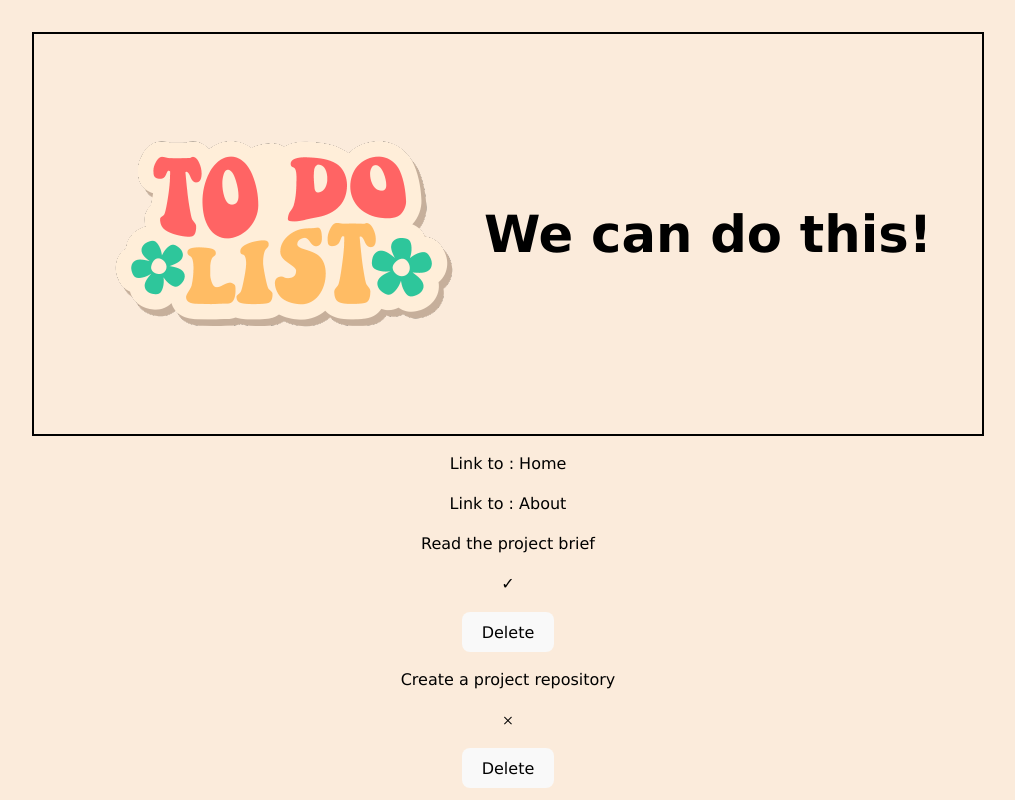
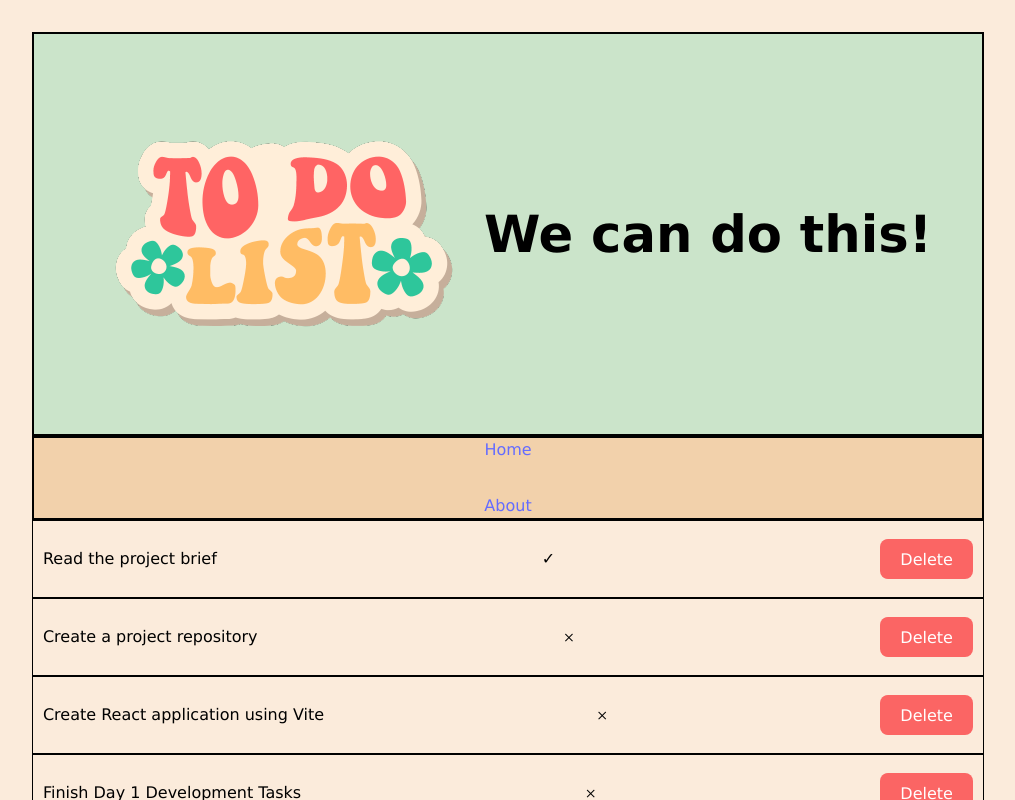
Before and after one commit to Paulinecvt/project-react, a React (Vite) app in the folder vite-project/: page / in a window 1280 px wide. Shown: the top 800 px of the page, without its empty margins (132-1147 px from the left). Built offline with nearby package versions, Linux system fonts and the light colour scheme.

Commit message:
added ClassNames, connected CSS to these

```diff
--- a/vite-project/src/App.css
+++ b/vite-project/src/App.css
@@ -12,9 +12,18 @@ body {
   text-align: center;
 }
 
-.ListDisplay {
-  background-color: aqua;
-  border: 2px solid black;
+.listDisplayed {
+  display: flex;
+  flex-direction: row;
+  align-items: center;
+  justify-content: space-between;
+  border: 1px solid black;
+  padding: 10px;
+}
+
+.listDisplayed button {
+  background-color: #fb6564;
+  color: white;
 }
 
 
@@ -28,22 +37,27 @@ body {
   display:flex;
   align-items: center;
   justify-content: space-between;
-  background-color: #fbebdb;
+  background-color: #cbe4ca;
   border: 2px solid black;
   padding: 0 50px;
+  height: ;
+  width: auto;
 }
 
 .Footer {
   display:flex;
-  background-color: #fbebdb;
+  align-items: center;
+  background-color: #30c49d;
   border: 2px solid black;
 }
 
 .Sidebar {
   display:flex;
+  flex-direction: column;
   align-items: center;
   justify-content: space-between;
-  background-color: #fbebdb;
+
+  background-color: #f2d1ab;
   border: 2px solid black;
 }
 
--- a/vite-project/src/components/Footer.jsx
+++ b/vite-project/src/components/Footer.jsx
@@ -1,6 +1,8 @@
-function Footer (props){
+function Footer(props) {
     return (
-    <a href="https://github.com/Paulinecvt/project-react">Github Repo</a>
+        <div className="Footer">
+            <a href="https://github.com/Paulinecvt/project-react">Github Repo</a>
+        </div>
     );
 }
 
--- a/vite-project/src/components/Sidebar.jsx
+++ b/vite-project/src/components/Sidebar.jsx
@@ -2,12 +2,12 @@ import React from "react"
 
 function Sidebar() {
     return (
-        <div>
-           <p>Link to : Home</p>
-           <p>Link to : About</p>
+        <div className="Sidebar">
+            <a href="https://github.com/Paulinecvt/project-react">Home</a>
+            <p> </p>
+            <a href="https://github.com/Paulinecvt/project-react">About</a>
         </div>
     )
-
 }
 
 export default Sidebar;
```
